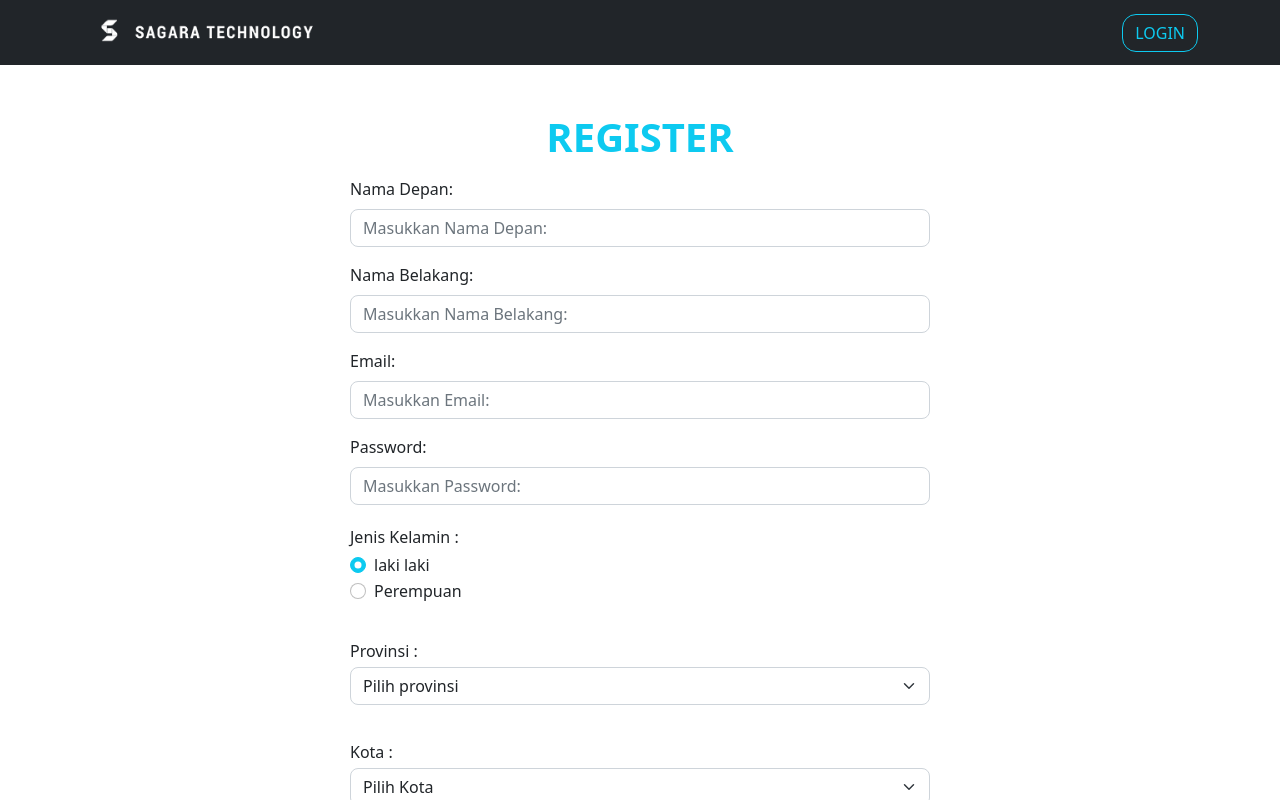
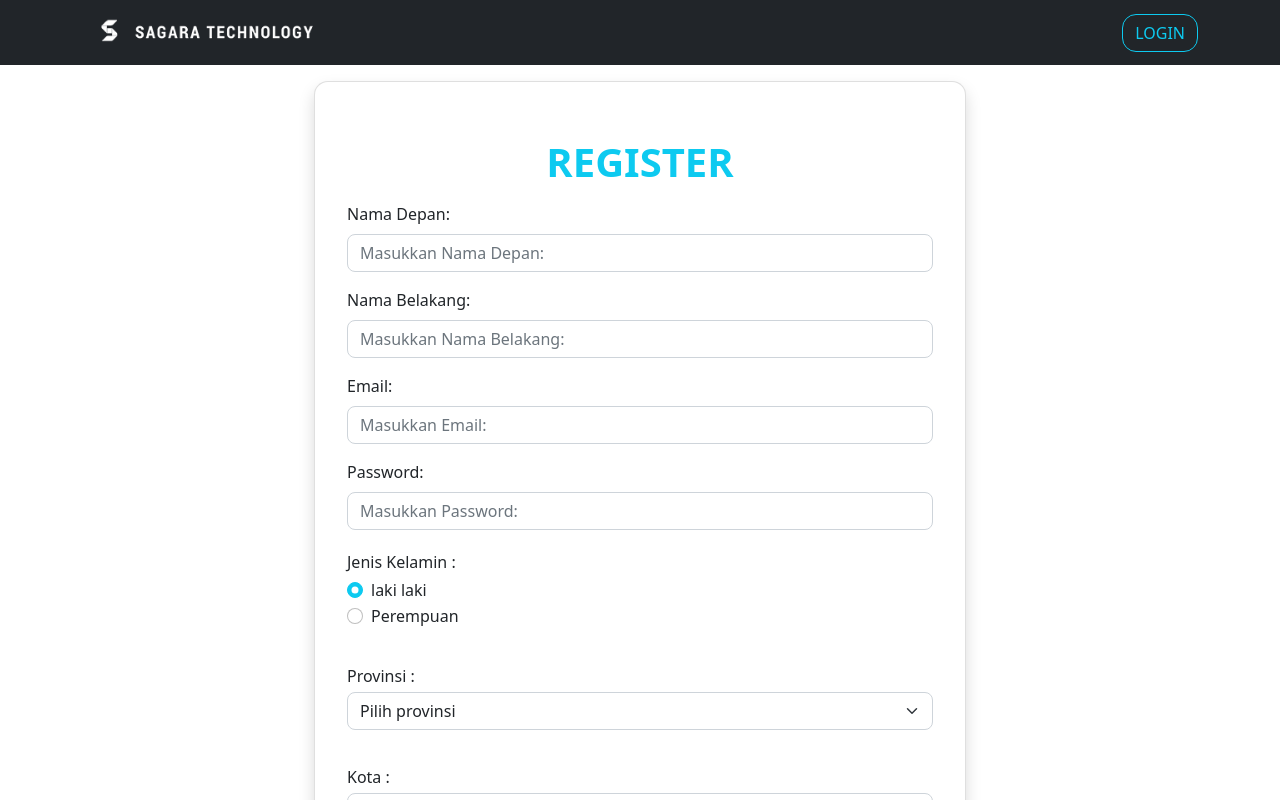
Before and after one commit to zikriakmal/React-Native-Basic-Dashboard-Sagara-Technology-Tech-Test-, a React (Create React App) app: page /register in a window 1280 px wide. Shown: the top 800 px of the page. Built offline with nearby package versions, Linux system fonts and the light colour scheme.

Commit message:
ui little styling fun

```diff
--- a/src/page/LoginPage.jsx
+++ b/src/page/LoginPage.jsx
@@ -22,8 +22,8 @@ function LoginPage()
     }
 
     return (
-        <div className="row justify-content-center m-0">
-            <div className="col-lg-6 col-md-6  col-11">
+        <div className="row justify-content-center m-0 ">
+            <div className="col-lg-4 col-md-4  col-11 card shadow p-5 my-3 mx-2" style={{ borderRadius: '14px' }}>
                 <h1 className="text-center text-info" style={{fontWeight:"bold"}}>LOGIN</h1>
                 <GlobalInput title="Email" onChange={(e) => setEmail(e.currentTarget.value)} val={emailVal} />
                 <GlobalInput title="Password" type="password" onChange={(e) => setPassword(e.currentTarget.value)} val={passwordVal} />
--- a/src/page/RegisterPage.jsx
+++ b/src/page/RegisterPage.jsx
@@ -65,8 +65,8 @@ function RegisterPage()
     return (
         <div>
             <div className="row justify-content-center">
-                <div className="col-lg-6 col-md-6  col-11 m-0 ">
-                    <div className="container mt-5">
+                <div className="col-lg-6 col-md-6  col-10 m-0 card shadow p-2 my-3 " style={{ borderRadius: '14px' }}>
+                    <div className="container mt-5 ">
                         <h1 className="text-center text-info" style={{fontWeight:"bold"}}>REGISTER</h1>
                         <GlobalInput title="Nama Depan:" onChange={(e) => setFirstName(e.currentTarget.value)} val={firstNameVal} />
                         <GlobalInput title="Nama Belakang:" onChange={(e) => setLastName(e.currentTarget.value)} val={lastNameVal} />
```
